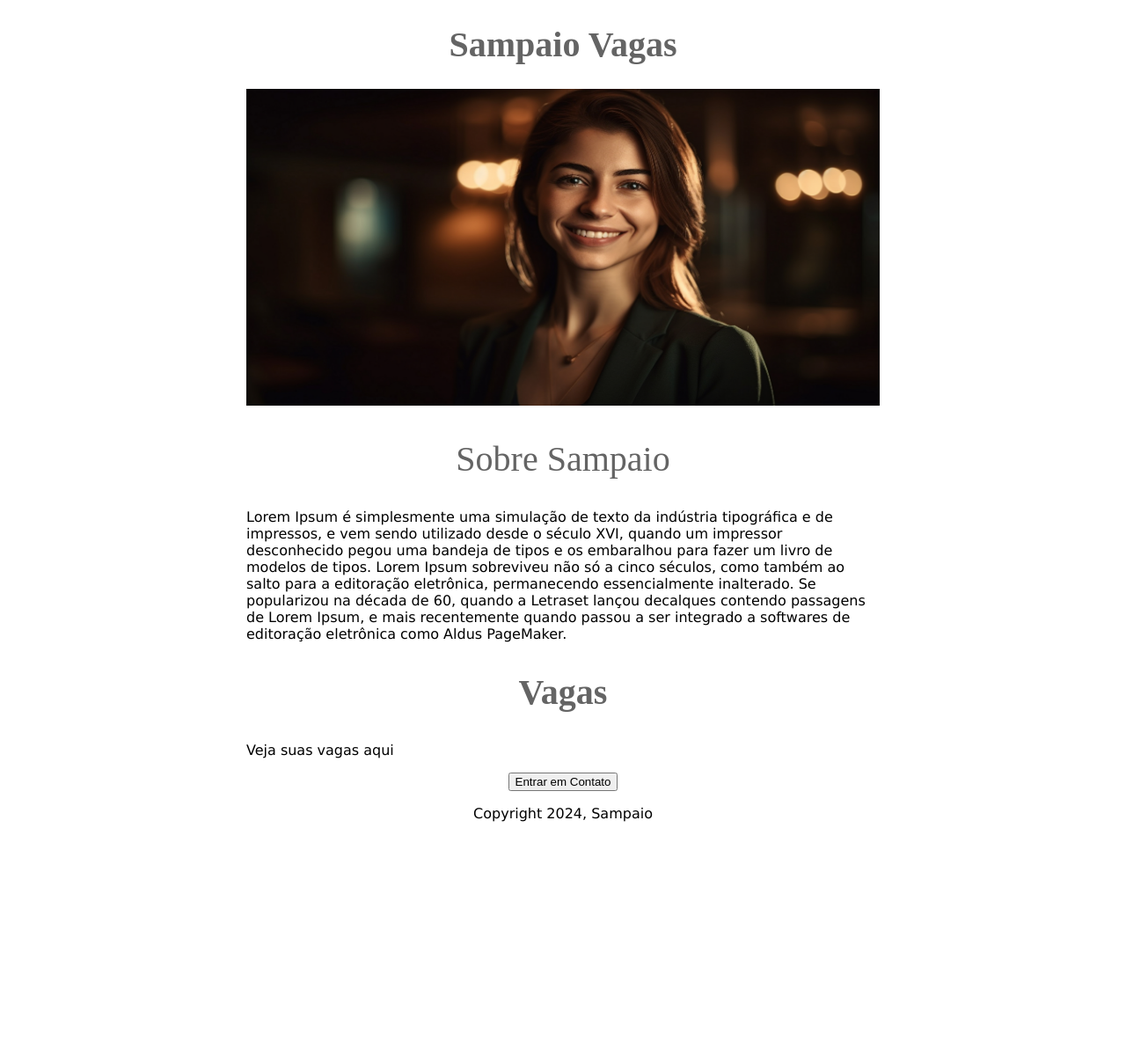
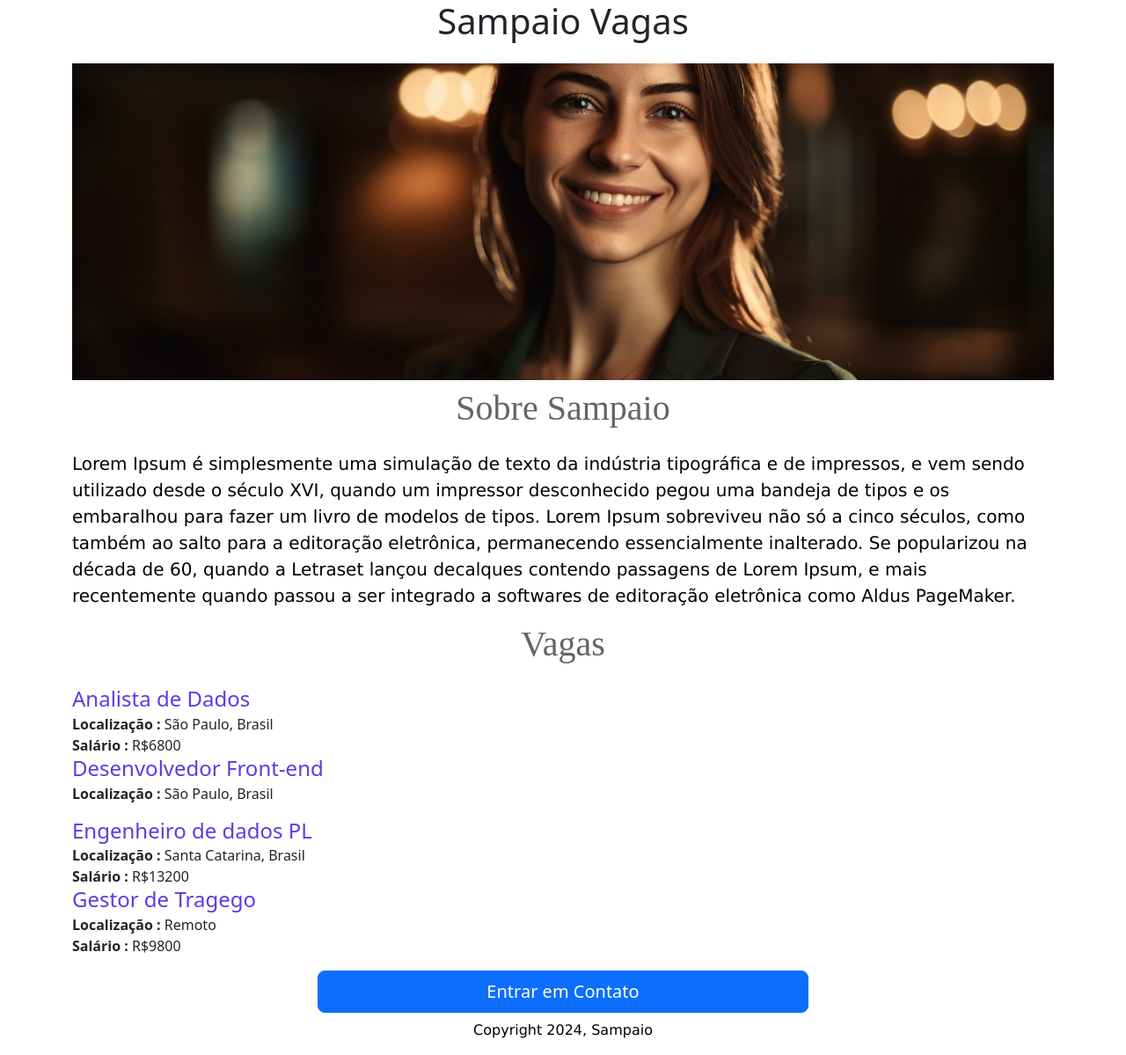
Before and after one commit to RaphaelSampaio1/Vagas-Raphael-Web, a Flask app: page / in a window 1280 px wide. Shown: the whole page at 88% size. Before the commit the page ends 934 px from the top, so only its background shows below. Run offline with Flask 3, Linux system fonts and the light colour scheme.

Commit message:
Dados De vaga

```diff
--- a/app.py
+++ b/app.py
@@ -2,8 +2,35 @@ from flask import Flask,render_template
 
 app = Flask(__name__)
 
+JOBS = [
+    {
+        'id': 1,
+        'titulo' : 'Analista de Dados',
+        'Localização' : 'São Paulo, Brasil',
+        'Salario' : 6800
+    },
+    {
+        'id': 2,
+        'titulo' : 'Desenvolvedor Front-end',
+        'Localização' : 'São Paulo, Brasil',
+
+    },
+    {
+        'id': 3,
+        'titulo' : 'Engenheiro de dados PL',
+        'Localização' : 'Santa Catarina, Brasil',
+        'Salario' : 13200
+    },
+    {
+        'id': 4,
+        'titulo' : 'Gestor de Tragego',
+        'Localização' : 'Remoto',
+        'Salario' : 9800
+    }
+]
+
 @app.route("/")
 def hello_world():
-    return render_template('home.html')
+    return render_template('home.html',JOBS=JOBS,company_name='Sampaio')
 
 app.run(host='0.0.0.0',debug=True)
--- a/templates/home.html
+++ b/templates/home.html
@@ -2,10 +2,11 @@
 <html lang="pt-br">
 <head>
     <meta charset="UTF-8">
-    <meta name="viewport" content="width=device-width, initial-scale=1.0">
+    <meta name="viewport" content="width=device-width, initial-scale=1">
     <title>Sampaio Vagas</title>
+    <link href="https://cdn.jsdelivr.net/npm/bootstrap@5.3.3/dist/css/bootstrap.min.css" rel="stylesheet" integrity="sha384-QWTKZyjpPEjISv5WaRU9OFeRpok6YctnYmDr5pNlyT2bRjXh0JMhjY6hW+ALEwIH" crossorigin="anonymous">
     <style>
-        h1{
+        /* h1{
             font-size: 40px;
             font-family: big caslon;
             font-weight:bolder;
@@ -13,11 +14,11 @@
             text-align: center;
 
         }
-
+         */
         #banner{
             width: 100%;
             height: 360px;
-            object-fit: fill;
+            object-fit: cover;
         }
 
         p{
@@ -50,18 +51,26 @@
     </style>
 </head>
 <body>
-    <div id="container">
-        <h1>Sampaio Vagas</h1>
-        <img id= "banner" src="../static/Capa_foto.jpg" >
-        <h2 id="sobre">Sobre Sampaio</h2>
+    <div class="container">
+        <h1 class="text-center mb-4" >{{company_name}} Vagas</h1>
 
-        <p>Lorem Ipsum é simplesmente uma simulação de texto da indústria tipográfica e de impressos, e vem sendo utilizado desde o século XVI, quando um impressor desconhecido pegou uma bandeja de tipos e os embaralhou para fazer um livro de modelos de tipos. Lorem Ipsum sobreviveu não só a cinco séculos, como também ao salto para a editoração eletrônica, permanecendo essencialmente inalterado. Se popularizou na década de 60, quando a Letraset lançou decalques contendo passagens de Lorem Ipsum, e mais recentemente quando passou a ser integrado a softwares de editoração eletrônica como Aldus PageMaker.</p>
+        <img class="img-fluid" id= "banner" src="../static/Capa_foto.jpg" >
+        <h2 id="sobre" class="mt-2 mb-4">Sobre Sampaio</h2>
 
-        <h2 id="vagas">Vagas</h2>
-        <p>Veja suas vagas aqui</p>
-        <div style="text-align: center;">
-            <button>Entrar em Contato</button>
-            <p>Copyright 2024, Sampaio</p>
+        <p class="lead">Lorem Ipsum é simplesmente uma simulação de texto da indústria tipográfica e de impressos, e vem sendo utilizado desde o século XVI, quando um impressor desconhecido pegou uma bandeja de tipos e os embaralhou para fazer um livro de modelos de tipos. Lorem Ipsum sobreviveu não só a cinco séculos, como também ao salto para a editoração eletrônica, permanecendo essencialmente inalterado. Se popularizou na década de 60, quando a Letraset lançou decalques contendo passagens de Lorem Ipsum, e mais recentemente quando passou a ser integrado a softwares de editoração eletrônica como Aldus PageMaker.</p>
+
+        <h2 id="vagas" class="mb-4">Vagas</h2>
+        <div >
+            {% for i in JOBS %}
+                {% include 'jobitem.html' %}
+            {% endfor %}
+            </div>
+        </div>
+        <div class="text-center">
+            <div class="d-grid gap-2 col-6 mx-auto">
+                <button type="button" class="btn btn-primary btn-lg">Entrar em Contato</button>
+            </div>
+            <p class="mt-2">Copyright 2024, Sampaio</p>
         </div>
 
 </body>
--- /dev/null
+++ b/templates/jobitem.html
@@ -0,0 +1,11 @@
+<div style="margin-bottom: 16px;">
+    <h4 style="color:rgb(93, 58, 232); margin-bottom: 2px;">{{i['titulo']}}</h4>
+    <div>
+        <b>Localização : </b>{{i['Localização']}}
+    </div>
+
+    {% if 'Salario' in i %}
+    <div>
+        <b>Salário : </b>R${{i['Salario']}}
+    {% endif %}
+</div>
```
